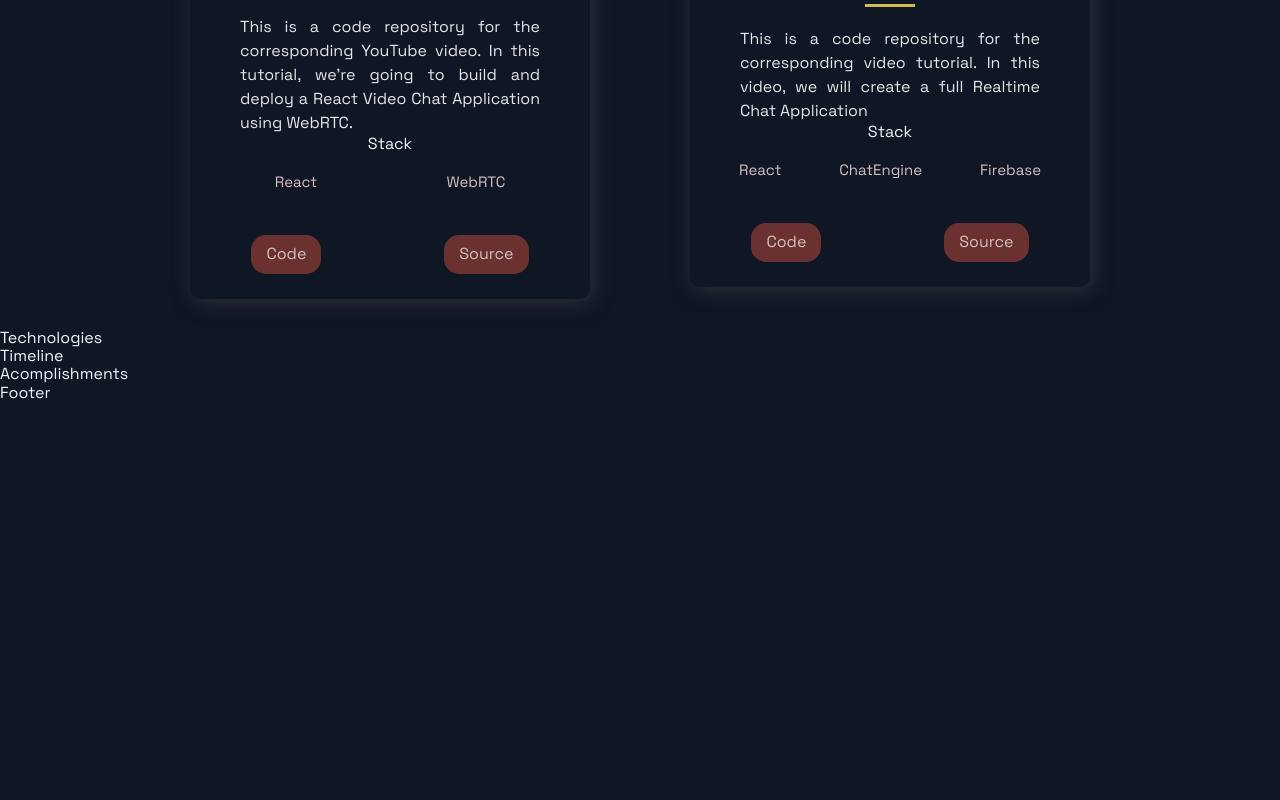
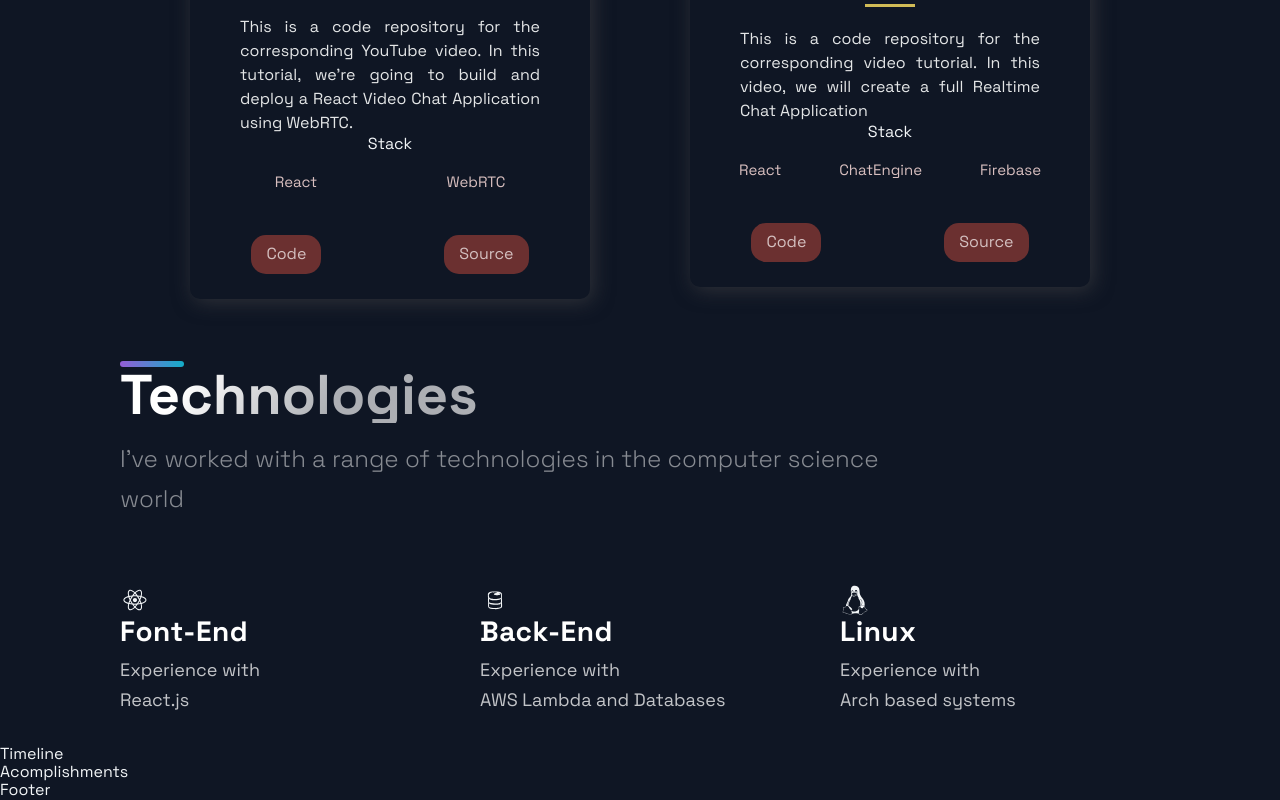
Before and after one commit to AmriArshad/amriarshad.github.io, a Next.js app: page / in a window 1280 px wide. Shown: the part 1841-2641 px from the top of the page. Before the commit the page ends 2244 px from the top, so only its background shows below. Built offline with nearby package versions, Linux system fonts and the light colour scheme.

Commit message:
added technologies section

```diff
--- a/src/components/Technologies/Technologies.js
+++ b/src/components/Technologies/Technologies.js
@@ -1,12 +1,47 @@
 import React from 'react';
-import { DiFirebase, DiReact, DiZend } from 'react-icons/di';
+import { DiFirebase, DiReact, DiLinux } from 'react-icons/di';
+import { FaEthereum } from 'react-icons/fa';
 import { Section, SectionDivider, SectionText, SectionTitle } from '../../styles/GlobalComponents';
 import { List, ListContainer, ListItem, ListParagraph, ListTitle } from './TechnologiesStyles';
 
 const Technologies = () =>  (
-  <div>
-    Technologies
-  </div>
+  <Section id="tech">
+    <SectionDivider />
+    <SectionTitle>Technologies</SectionTitle>
+    <SectionText>I've worked with a range of technologies in the computer science world</SectionText>
+    <List>
+      <ListItem>
+        <DiReact size="3rem" />
+        <ListContainer>
+          <ListTitle>Font-End</ListTitle>
+          <ListParagraph>
+            Experience with <br />
+            React.js
+          </ListParagraph>
+        </ListContainer>
+      </ListItem>
+      <ListItem>
+        <DiFirebase size="3rem" />
+        <ListContainer>
+          <ListTitle>Back-End</ListTitle>
+          <ListParagraph>
+            Experience with <br />
+            AWS Lambda and Databases
+          </ListParagraph>
+        </ListContainer>
+      </ListItem>
+      <ListItem>
+        <DiLinux size="3rem" />
+        <ListContainer>
+          <ListTitle>Linux</ListTitle>
+          <ListParagraph>
+            Experience with <br />
+            Arch based systems
+          </ListParagraph>
+        </ListContainer>
+      </ListItem>
+    </List>
+  </Section>
 );
 
 export default Technologies;
```
